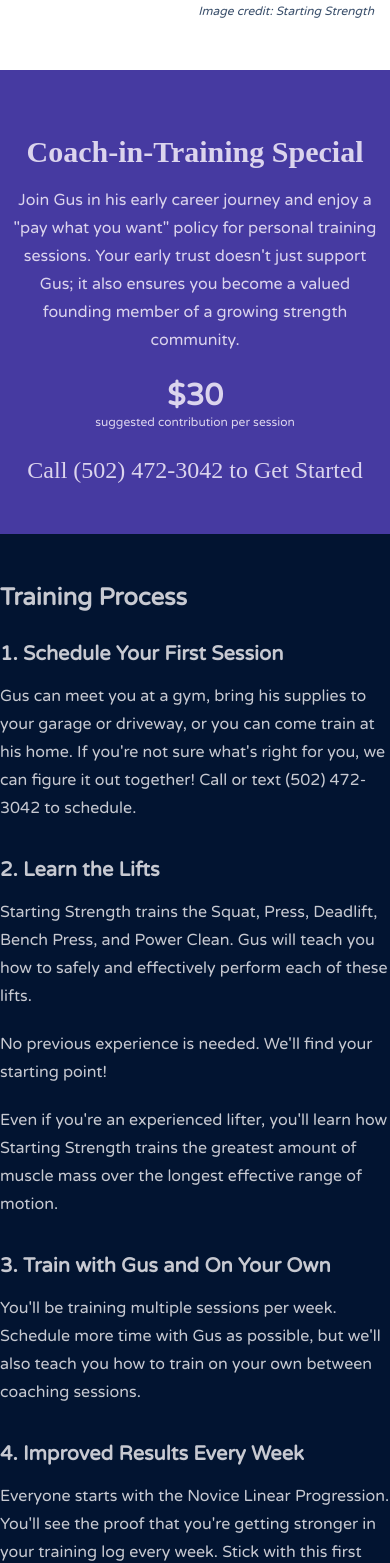
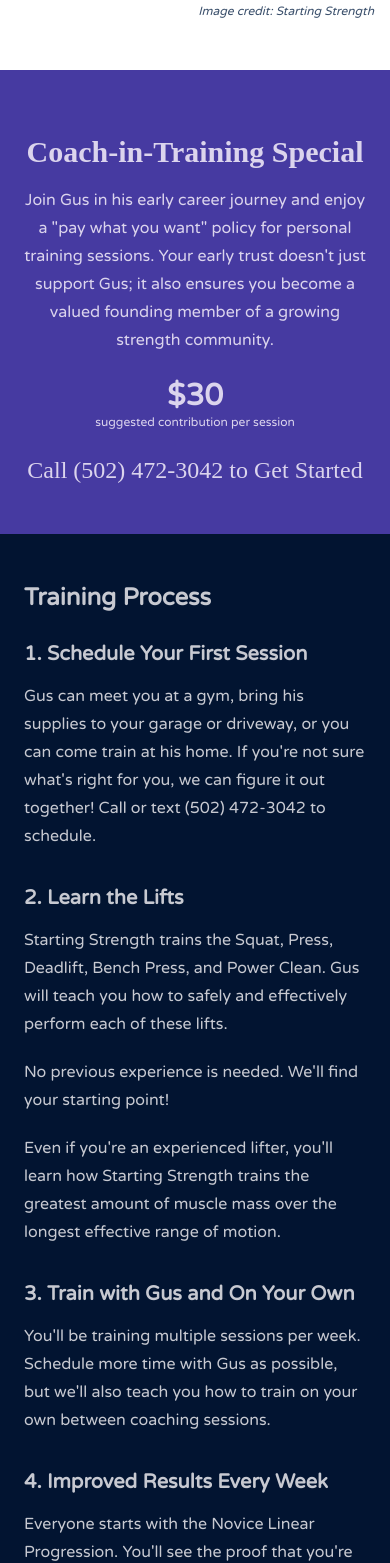
Before and after one commit to alexjgustafson/gus.coach, a SvelteKit app: page / in a window 390 px wide. Shown: the part 1533-3096 px from the top of the page. Built offline with nearby package versions, Linux system fonts and the light colour scheme; a web font is replaced by a local one.

Commit message:
Improve spacing

```diff
--- a/src/routes/+page.svelte
+++ b/src/routes/+page.svelte
@@ -36,7 +36,7 @@
   </div>
 </div>
 <div class="w-full border-opacity-50 text-center py-12 bg-secondary">
-  <div class="container mx-auto px-2 lg:px-48 xl:px-80 text-secondary-content">
+  <div class="container mx-auto px-6 lg:px-48 xl:px-80 text-secondary-content">
     <h2 class="text-3xl md:text-5xl py-4 font-bold font-accent">Coach-in-Training Special</h2>
     <div class="prose text-secondary-content">
       <p >Join Gus in his early career journey and enjoy a "pay what you want" policy for personal training sessions. Your early trust doesn't just support Gus; it also ensures you become a valued founding member of a growing strength community.</p>
@@ -48,7 +48,7 @@
     <p class="font-accent text-2xl"><a href="tel:5024723042">Call (502) 472-3042 to Get Started</a></p>
   </div>
 </div>
-<div class="w-full border-opacity-50 py-12 bg-neutral">
+<div class="w-full border-opacity-50 py-12 px-6 lg:px-48 bg-neutral">
   <div class="container mx-auto prose text-neutral-content">
     <h2 class="text-neutral-content lg:text-4xl">Training Process</h2>
     <h3 class="text-neutral-content">1. Schedule Your First Session</h3>
```
